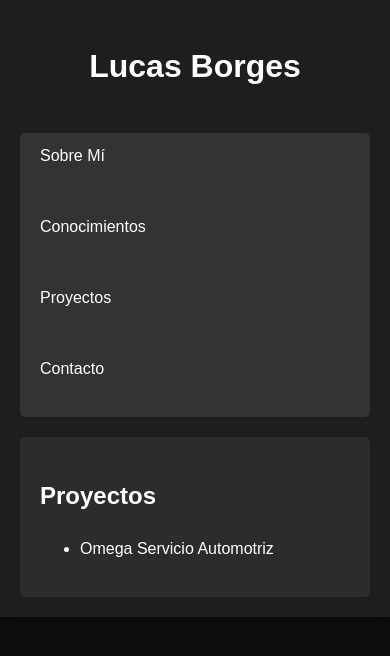
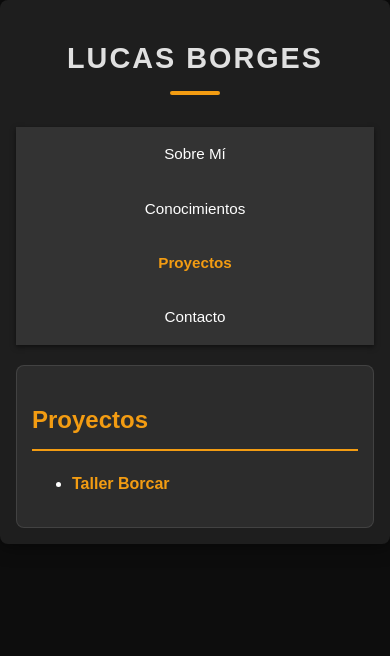
Before and after one commit to lucasborges2001/Portafolio, a plain HTML site: page index.html in a window 390 px wide. Both pictures are taken after a click on the link "Proyectos". Drawn offline with Linux system fonts and the light colour scheme.

Commit message:
Cambios en responsive

```diff
--- a/index.html
+++ b/index.html
@@ -58,7 +58,7 @@
             <h2>Proyectos</h2>
             <ul>
                 <li>
-                    <a href="https://66b14118a65ae6143a5b0a34--aesthetic-starburst-999551.netlify.app/">Omega Servicio Automotriz</a>
+                    <a href="https://tallerborcar.com/">Taller Borcar</a>
                 </li>
             </ul>
         </section>
@@ -83,6 +83,39 @@
     </main>
 </div>
 
-<script src="script.js"></script>
+<script>
+    function toggleSection(sectionId) {
+        const sections = document.querySelectorAll('.content-section');
+        const navLinks = document.querySelectorAll('nav a');
+        const selectedSection = document.getElementById(sectionId);
+
+        sections.forEach(section => { // Oculto
+            if (section !== selectedSection) {
+                section.style.display = 'none';
+                section.classList.remove('active');
+            }
+        });
+
+        navLinks.forEach(link => { // Quito activo
+            link.classList.remove('active-link');
+        });
+
+        if (selectedSection.classList.contains('active')) {
+            selectedSection.classList.remove('active');
+            selectedSection.style.display = 'none';
+        } else {
+            selectedSection.style.display = 'block';
+            setTimeout(() => selectedSection.classList.add('active'), 10);
+
+            const activeLink = document.querySelector(`nav a[href="#${sectionId}"]`);
+            if (activeLink) {
+                activeLink.classList.add('active-link');
+            }
+        }
+
+        const container = document.querySelector('.container');
+        container.style.height = 'auto';
+    }
+</script>
 </body>
 </html>
--- a/script.js
+++ /dev/null
@@ -1,16 +0,0 @@
-function toggleSection(sectionId) {
-    const sections = document.querySelectorAll('.content-section');
-    const selectedSection = document.getElementById(sectionId);
-
-    sections.forEach(section => {
-        if (section !== selectedSection) {
-            section.style.display = 'none';
-        }
-    });
-
-    if (selectedSection.style.display === 'block') {
-        selectedSection.style.display = 'none';
-    } else {
-        selectedSection.style.display = 'block';
-    }
-}
--- a/style.css
+++ b/style.css
@@ -1,69 +1,173 @@
 body {
     font-family: 'Arial', sans-serif;
-    background-color: #0d0d0d; /* Color de fondo oscuro */
-    color: #fff; /* Color de texto blanco */
+    background-color: #0d0d0d;
+    color: #fff;
     line-height: 1.6;
     margin: 0;
-    font-size: 16px;
+    font-size: 1rem;
+    scroll-behavior: smooth;
 }
 
 .container {
     max-width: 800px;
     margin: 0 auto;
-    padding: 20px;
-    background-color: #1e1e1e; /* Color de fondo para el contenedor principal */
-    box-shadow: 0 0 10px rgba(0, 0, 0, 0.3); /* Sombra suave alrededor del contenedor */
+    padding: 1.25rem;
+    background-color: #1e1e1e;
+    box-shadow: 0 0 20px rgba(0, 0, 0, 0.6);
+    border-radius: 8px;
+    transition: height 0.3s ease;
 }
 
 header {
     text-align: center;
-    margin-bottom: 40px; /* Mayor espacio entre el encabezado y la barra de navegación */
+    margin-bottom: 2rem;
+}
+
+header h1 {
+    font-size: 2.5rem;
+    color: #e0e0e0;
+    text-transform: uppercase;
+    letter-spacing: 2px;
+    position: relative;
+}
+
+header h1::after {
+    content: '';
+    display: block;
+    width: 50px;
+    height: 4px;
+    background: #f39c12;
+    margin: 10px auto 0;
+    border-radius: 5px;
+}
+
+nav {
+    background-color: #333;
+    border-radius: 5px;
+    overflow: hidden;
 }
 
 nav ul {
-    list-style-type: none;
+    list-style: none;
     padding: 0;
-    background-color: #333; /* Fondo oscuro para la barra de navegación */
-    border-radius: 5px; /* Bordes redondeados para la barra de navegación */
-    overflow: hidden;
+    margin: 0;
+    display: flex;
+    justify-content: space-around;
+    flex-wrap: wrap;
 }
-
-nav li {
-    display: inline;
-    margin-right: 20px;
-}
-
 
 nav a {
     text-decoration: none;
-    color: #fff; /* Color de texto blanco para los enlaces */
+    color: #fff;
+    padding: 10px 20px;
+    transition: background-color 0.3s ease, font-weight 0.3s ease;
     display: block;
-    padding: 10px 20px; /* Mayor área de clic para los enlaces */
 }
 
 nav a:hover {
-    background-color: #555; /* Color de fondo cuando se pasa el ratón sobre los enlaces */
+    background-color: #333;
+}
+
+nav a.active-link {
+    color: #f39c12;
+    font-weight: bold;
 }
 
 main .content-section {
     display: none;
-    margin-top: 20px; /* Separación entre las secciones */
+    margin-top: 20px;
+    background-color: #2c2c2c;
+    padding: 20px;
+    border-radius: 8px;
+    border: 1px solid rgba(255, 255, 255, 0.1);
+    transition: transform 0.3s, opacity 0.3s;
+    opacity: 0;
+    transform: translateY(20px);
 }
 
-/* Estilos específicos para las secciones */
-#about, #skills, #projects, #contact {
-    background-color: #2c2c2c; /* Fondo oscuro para las secciones "Sobre Mí", "Habilidades", "Proyectos" y "Contacto" */
-    padding: 20px;
-    border-radius: 5px;
+main .content-section.active {
+    display: block;
+    opacity: 1;
+    transform: translateY(0);
 }
 
-
-#contact a, #projects a {
-    text-decoration: none;
-    color: var(--blanco);
+main .content-section h2 {
+    font-size: 1.8rem;
+    color: #f39c12;
+    border-bottom: 2px solid #f39c12;
+    padding-bottom: 10px;
+    margin-bottom: 20px;
 }
 
-#mail{
-    display: flex;
-    align-items: center;
+#projects a, #contact a {
+    text-decoration: none;
+    color: #f39c12;
+    font-weight: bold;
+    transition: color 0.3s;
 }
+
+#projects a:hover, #contact a:hover {
+    color: #e67e22;
+}
+
+footer {
+    text-align: center;
+    margin-top: 40px;
+    padding: 20px 0;
+    border-top: 1px solid rgba(255, 255, 255, 0.1);
+    color: #7f8c8d;
+}
+
+@media (max-width: 768px) {
+    .container {
+        max-width: 95%;
+        padding: 1rem;
+    }
+
+    header h1 {
+        font-size: 2rem;
+    }
+
+    nav ul {
+        flex-direction: column;
+        text-align: center;
+    }
+
+    nav li {
+        margin: 5px 0;
+        width: 100%;
+    }
+
+    nav a {
+        padding: 12px 0;
+        border-bottom: 1px solid rgba(255, 255, 255, 0.2);
+    }
+
+    nav a:last-child {
+        border-bottom: none;
+    }
+
+    main .content-section h2 {
+        font-size: 1.5rem;
+    }
+}
+
+@media (max-width: 480px) {
+    header h1 {
+        font-size: 1.8rem;
+    }
+
+    nav {
+        border-radius: 0;
+        box-shadow: 0 2px 5px rgba(0, 0, 0, 0.5);
+    }
+
+    nav a {
+        padding: 10px;
+        font-size: 0.95rem;
+    }
+
+    main .content-section {
+        padding: 15px;
+    }
+}
```
